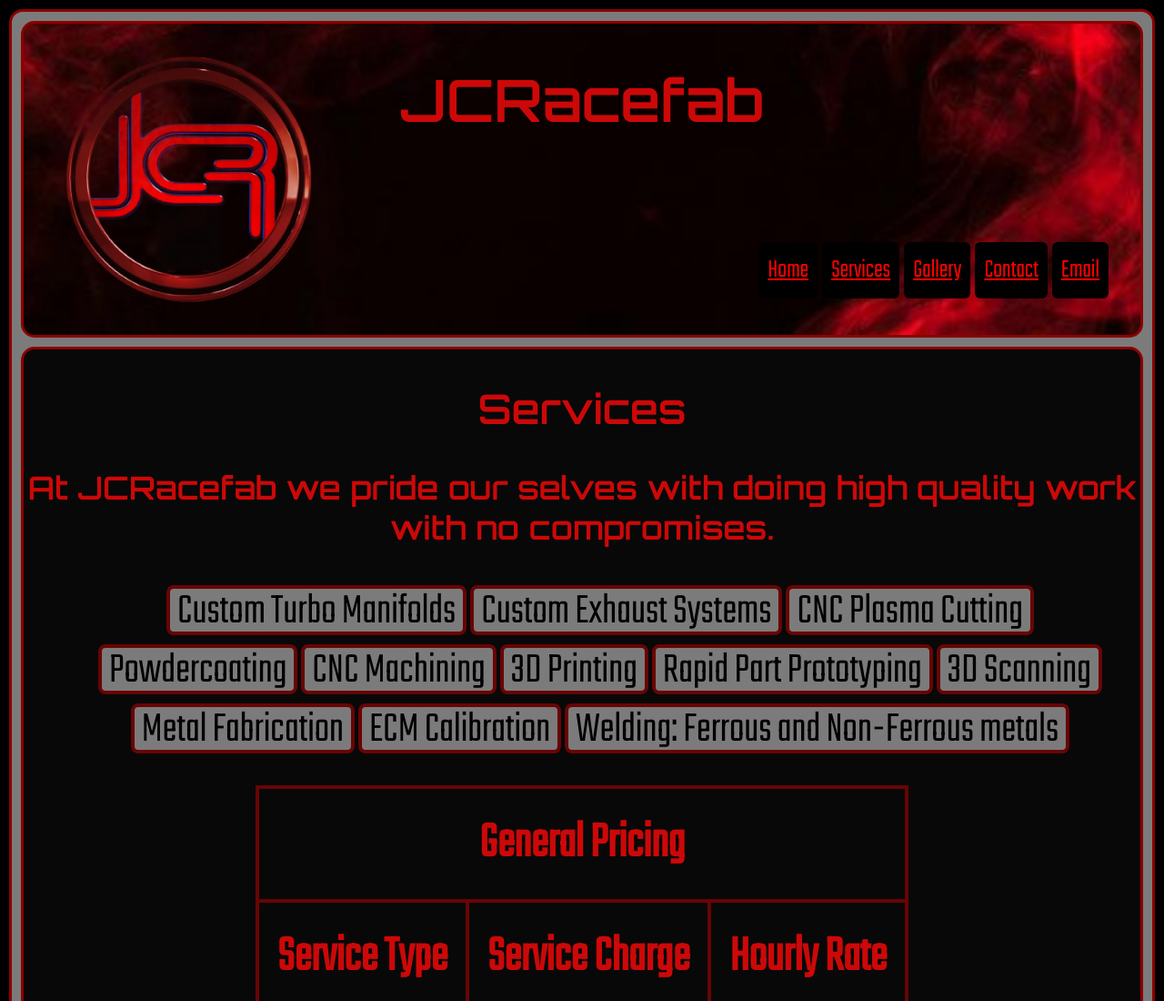
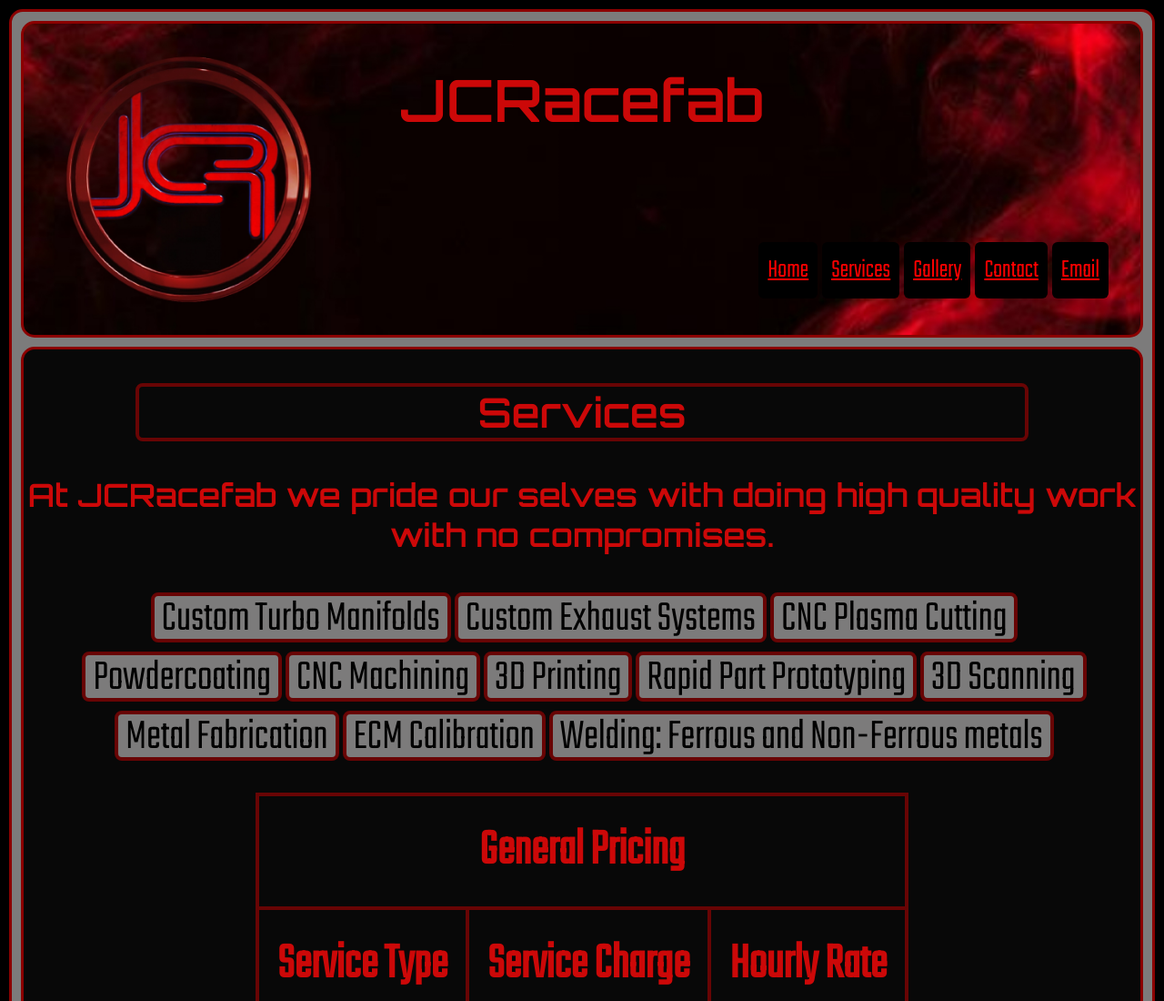
Before and after one commit to jallen128652/JCRacefab.github.io, a plain HTML site: page services.html in a window 1280 px wide. Shown: the top 1100 px of the page at 91% size. Drawn offline with Linux system fonts and the light colour scheme.

Commit message:
On branch main Your branch is up to date with 'origin/main'.
Changes to be committed:
	modified:   CSS/styles.css

```diff
--- a/CSS/styles.css
+++ b/CSS/styles.css
@@ -118,11 +118,17 @@ footer p a:visited {
 .services {
   display: block;
 }
+.services h2 {
+  border: 4px solid rgb(104, 4, 4);
+  border-radius: 8px;
+  margin-left: 10%;
+  margin-right: 10%;
+}
 .services ul {
   /* border: 4px solid rgb(104, 4, 4); */
   border-radius: 8px;
-  margin-left: 20px;
-  margin-right: 20px;
+  margin-left: 0px;
+  margin-right: 35px;
   text-align: center;
 }
 .services ul li {
```
